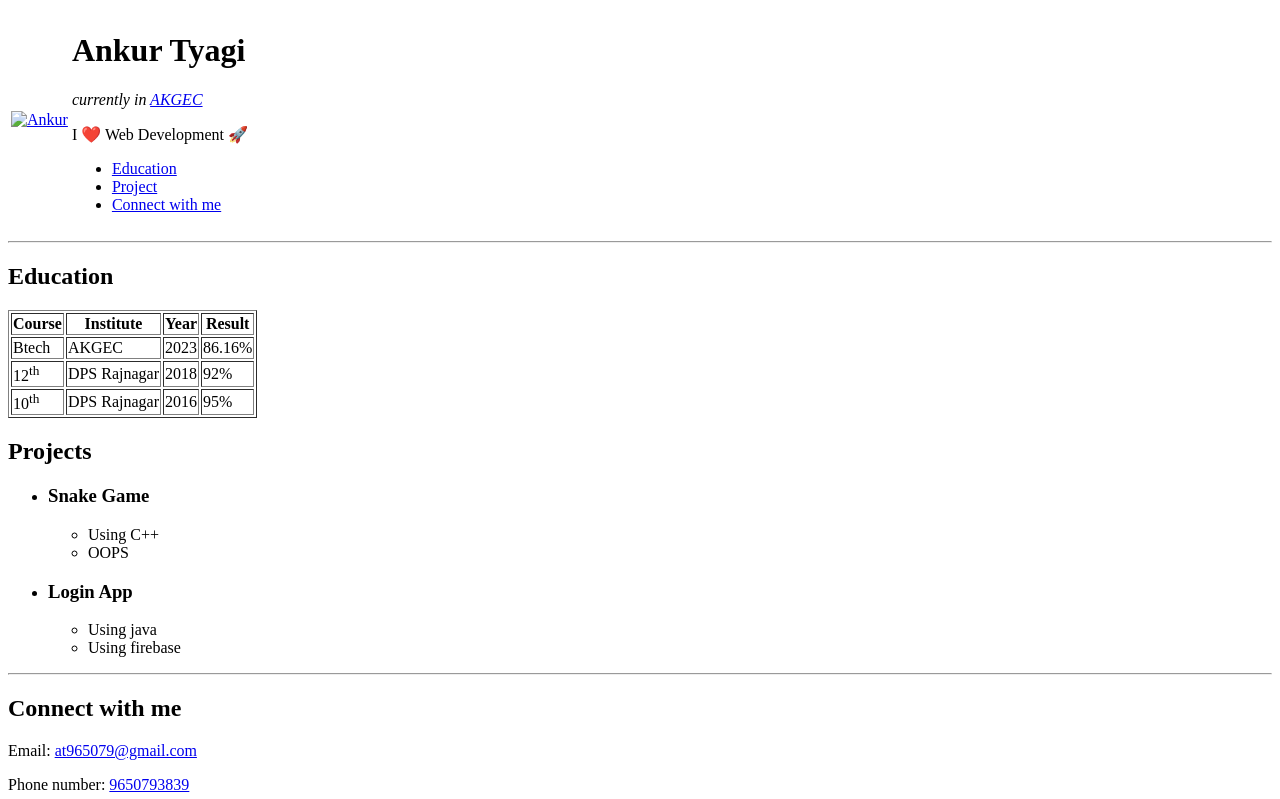
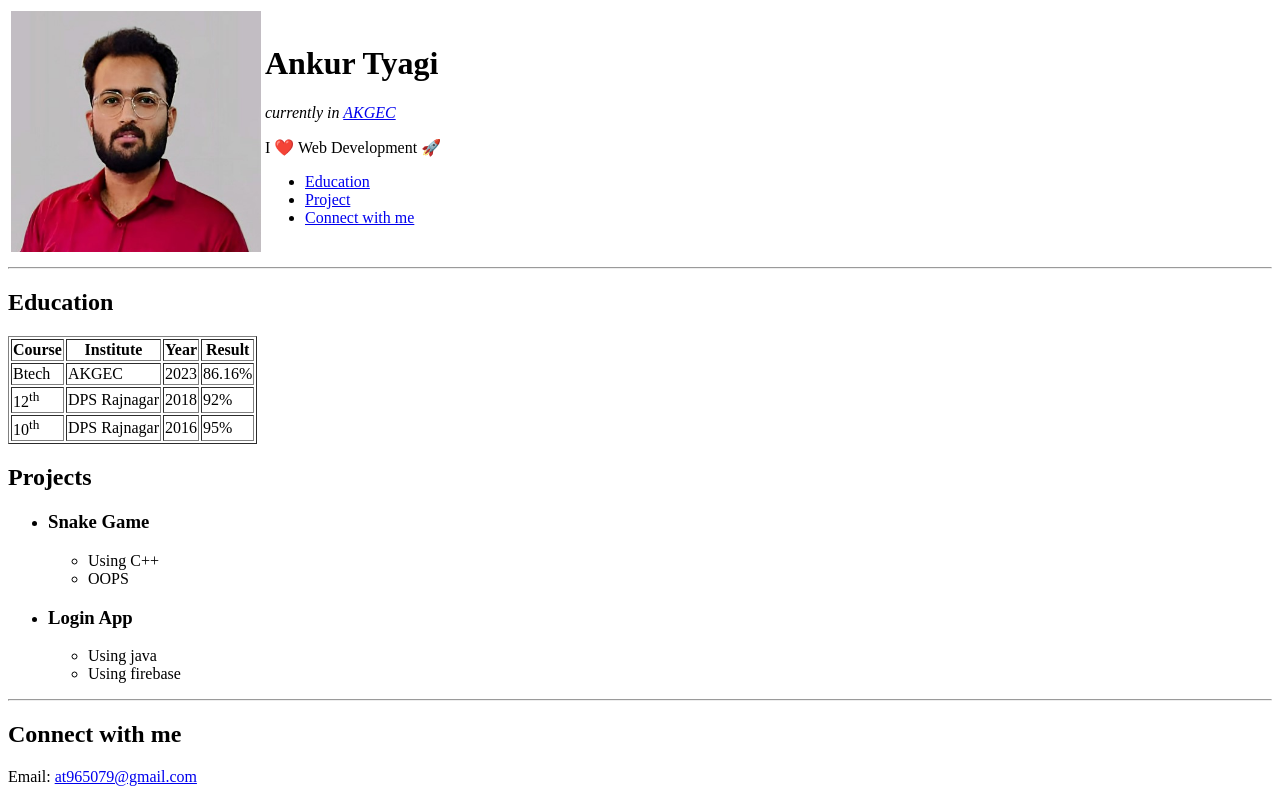
Before and after one commit to Ankur0032/My-Resume, a plain HTML site: page index.html in a window 1280 px wide. Shown: the top 799 px of the page. Drawn offline with Linux system fonts and the light colour scheme.

Commit message:
update index.html

```diff
--- a/index.html
+++ b/index.html
@@ -11,7 +11,7 @@
         <table>
             <tr>
                 <td>
-                    <a href="https://github.com/Ankur0032"><img width="250" src="images/ANKUR IMG.jpg" alt="Ankur"></a>
+                    <a href="https://github.com/Ankur0032"><img width="250" src="ANKUR IMG.jpg" alt="Ankur"></a>
                 </td>
                 <td>
                     <h1>Ankur Tyagi</h1>
```
